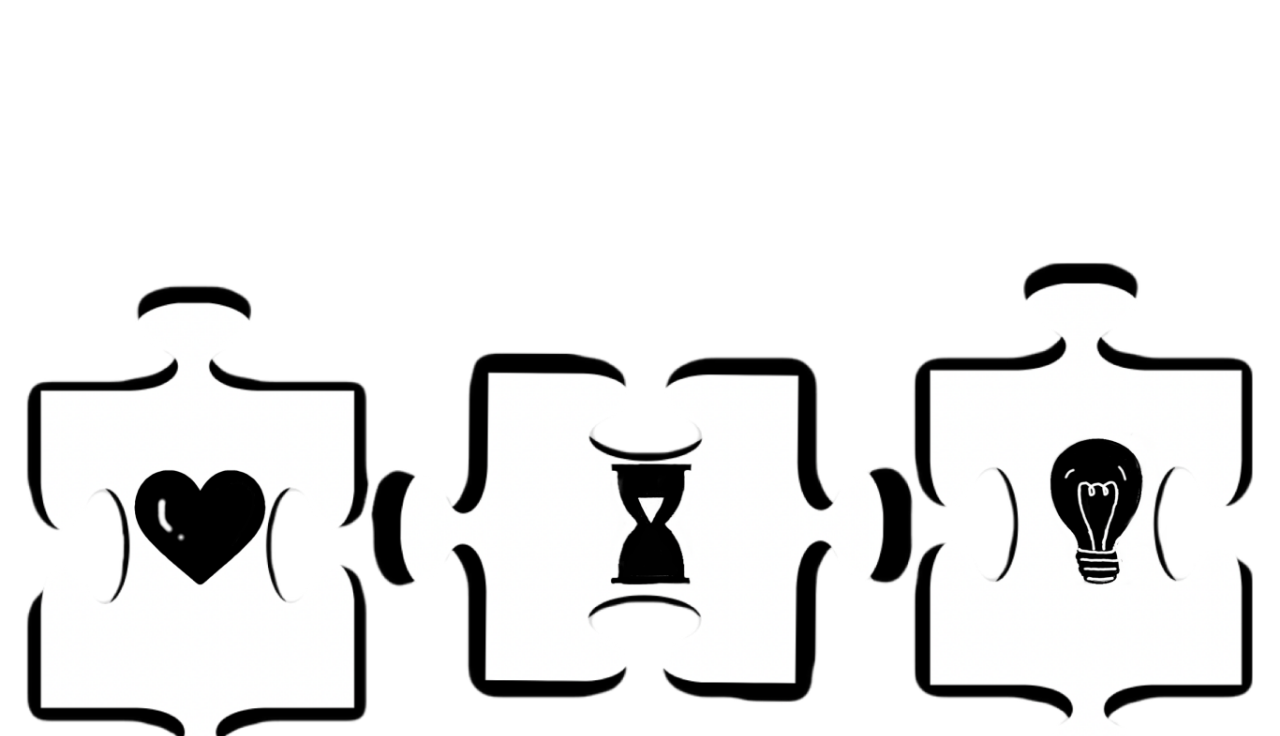
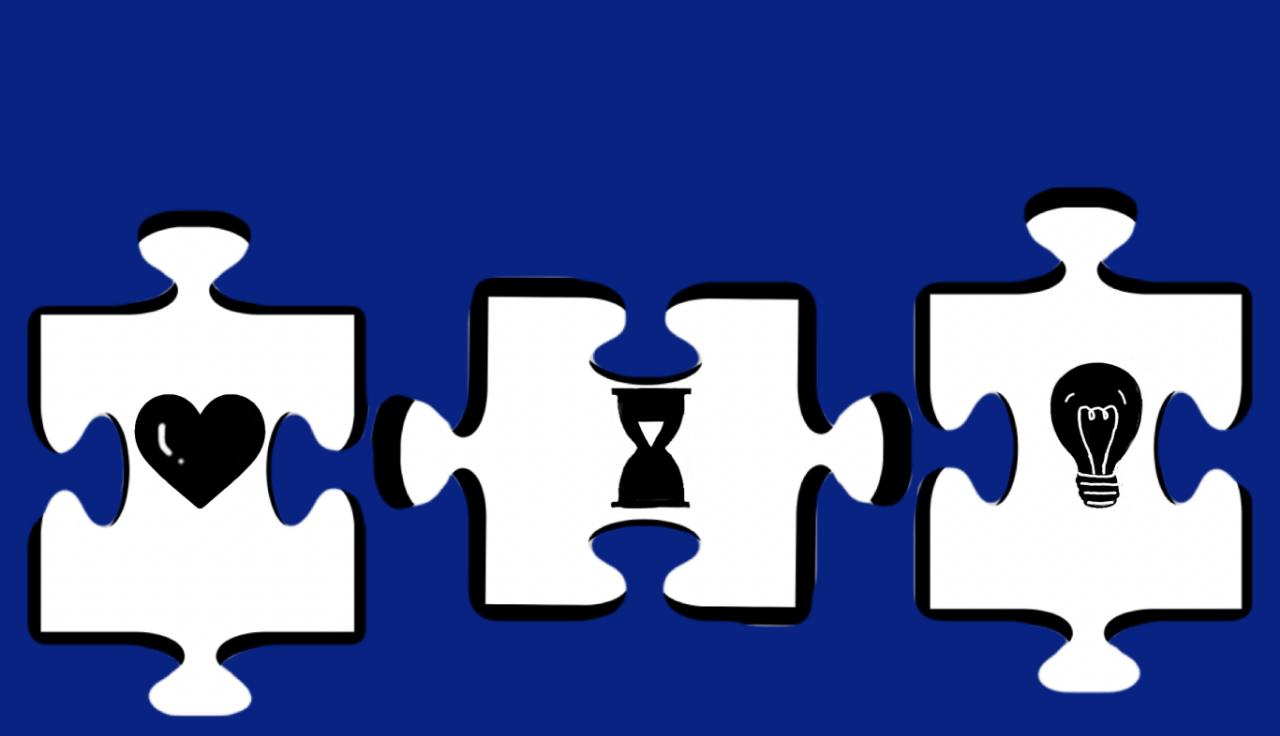
Before and after one commit to renatamai/RenataMaidana, a website: page index.html in a window 1280 px wide. Shown: the part 407-1143 px from the top of the page. Drawn offline with nearby package versions, Linux system fonts and the light colour scheme; the site is published under a folder, as on GitHub Pages, so addresses that start at the root find nothing.

Commit message:
link css index

```diff
--- a/index.html
+++ b/index.html
@@ -45,7 +45,7 @@
     ></script>
 
     <!--CSS-->
-    <link rel="stylesheet" href="/css/estilos.css" />
+    <link rel="stylesheet" href="./css/estilos.css" />
 
     <!--JS-->
     <link
```
